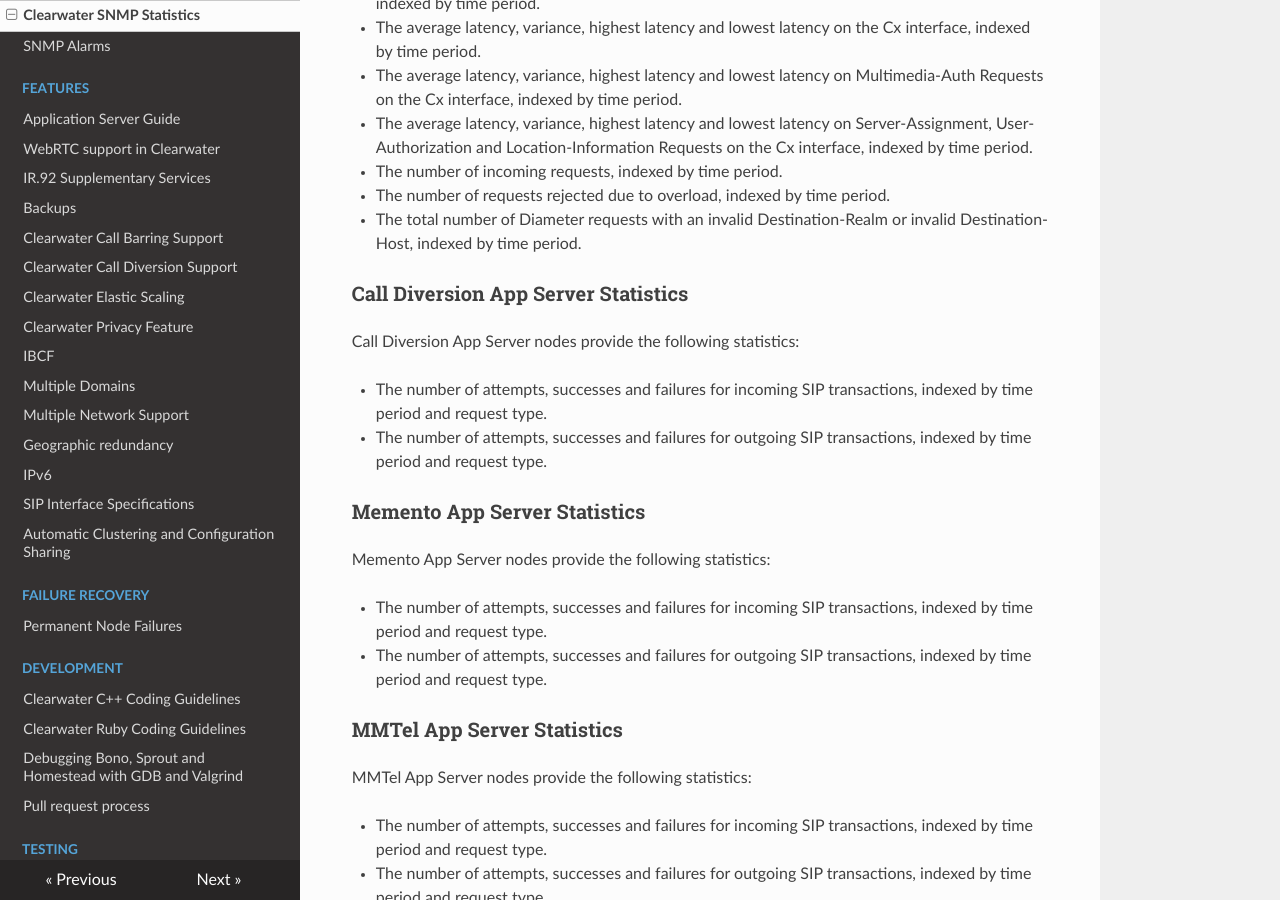
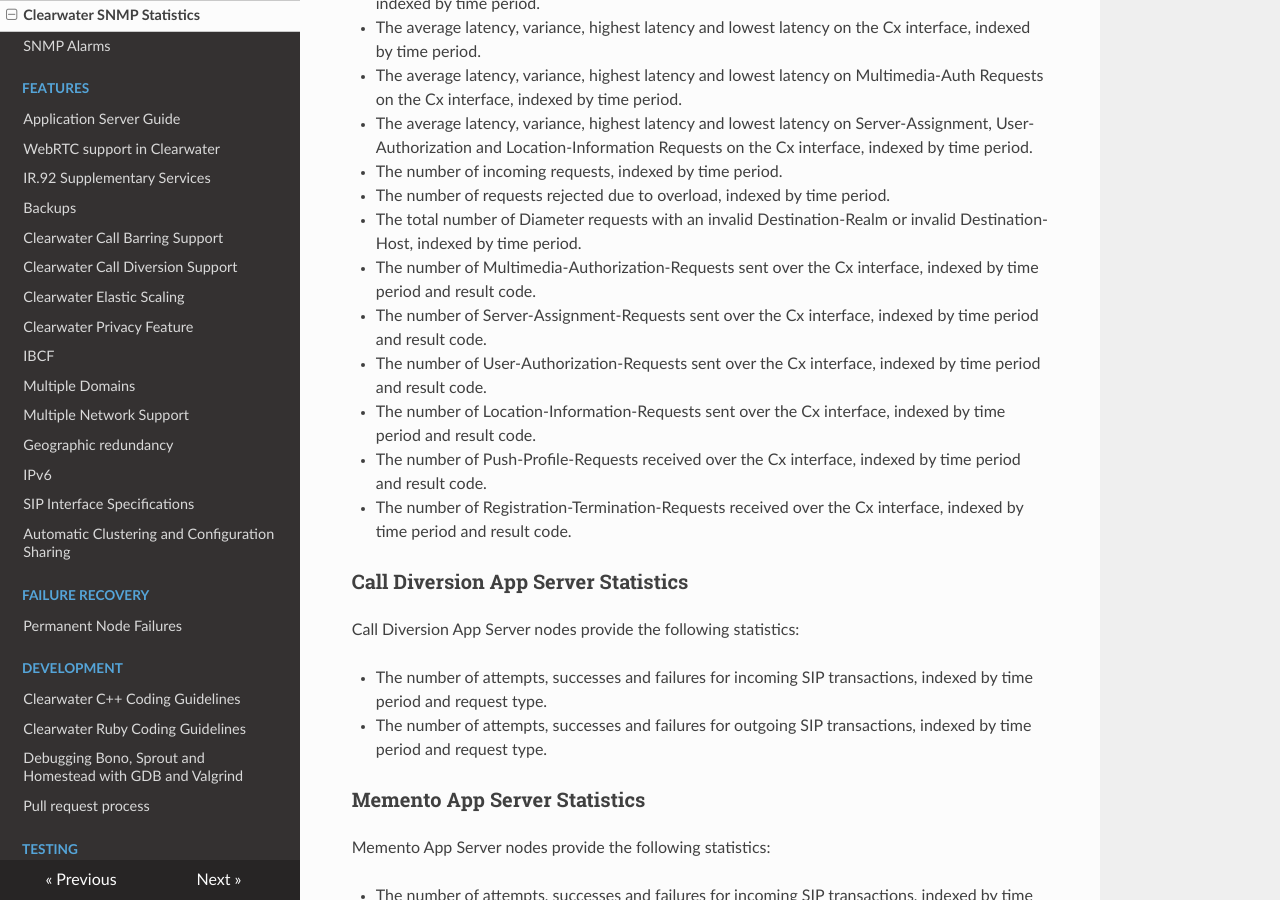
Before and after one commit to Metaswitch/clearwater-readthedocs, an MkDocs documentation site: the page built from docs/Clearwater_SNMP_Statistics.md, in a window 1280 px wide and 900 px high, scrolled down 4001 px. Built offline with MkDocs 1.6.1, drawn with Linux system fonts in a browser that asks for light colours; nearby versions of some CDN libraries; old or Windows-style settings are respelled for this version of MkDocs.

Commit message:
document Cx statistics

```diff
--- a/docs/Clearwater_SNMP_Statistics.md
+++ b/docs/Clearwater_SNMP_Statistics.md
@@ -111,6 +111,12 @@ Homestead nodes provide the following statistics:
 * The number of incoming requests, indexed by time period.
 * The number of requests rejected due to overload, indexed by time period.
 * The total number of Diameter requests with an invalid Destination-Realm or invalid Destination-Host, indexed by time period.
+* The number of Multimedia-Authorization-Requests sent over the Cx interface, indexed by time period and result code.
+* The number of Server-Assignment-Requests sent over the Cx interface, indexed by time period and result code.
+* The number of User-Authorization-Requests sent over the Cx interface, indexed by time period and result code.
+* The number of Location-Information-Requests sent over the Cx interface, indexed by time period and result code.
+* The number of Push-Profile-Requests received over the Cx interface, indexed by time period and result code.
+* The number of Registration-Termination-Requests received over the Cx interface, indexed by time period and result code.
 
 ### Call Diversion App Server Statistics
 
```
